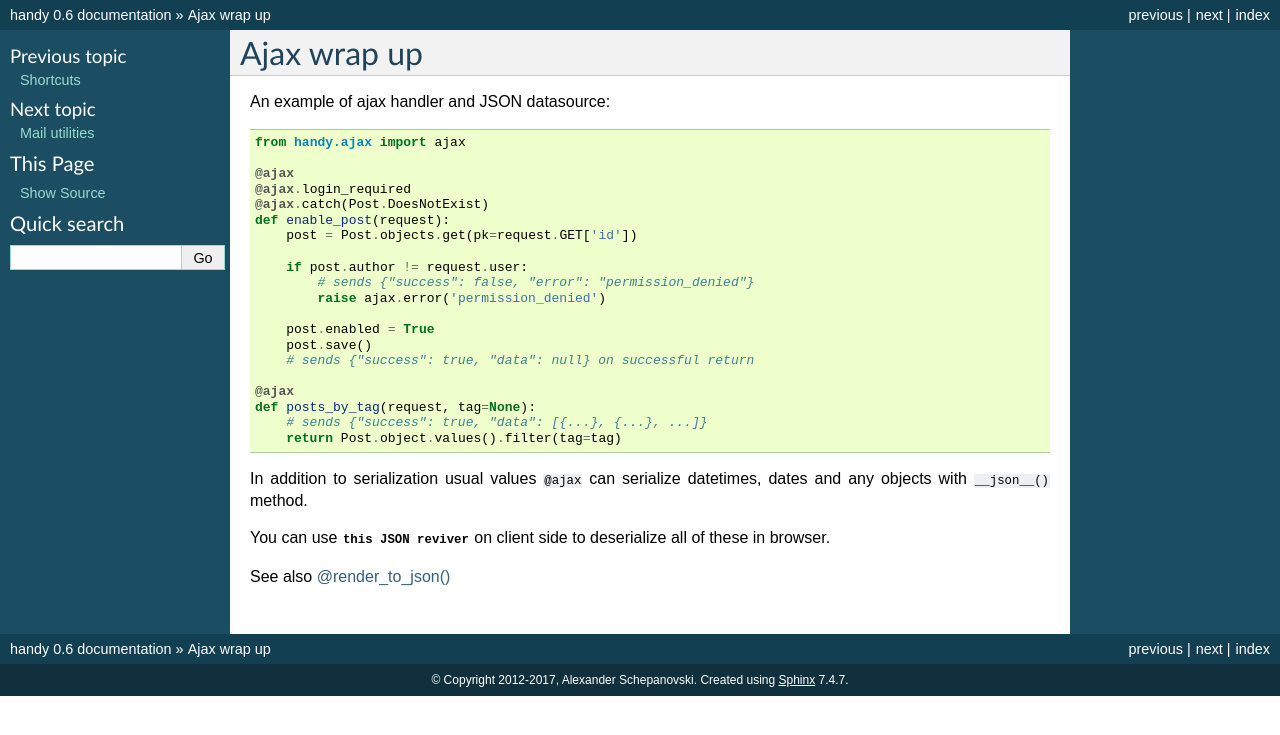
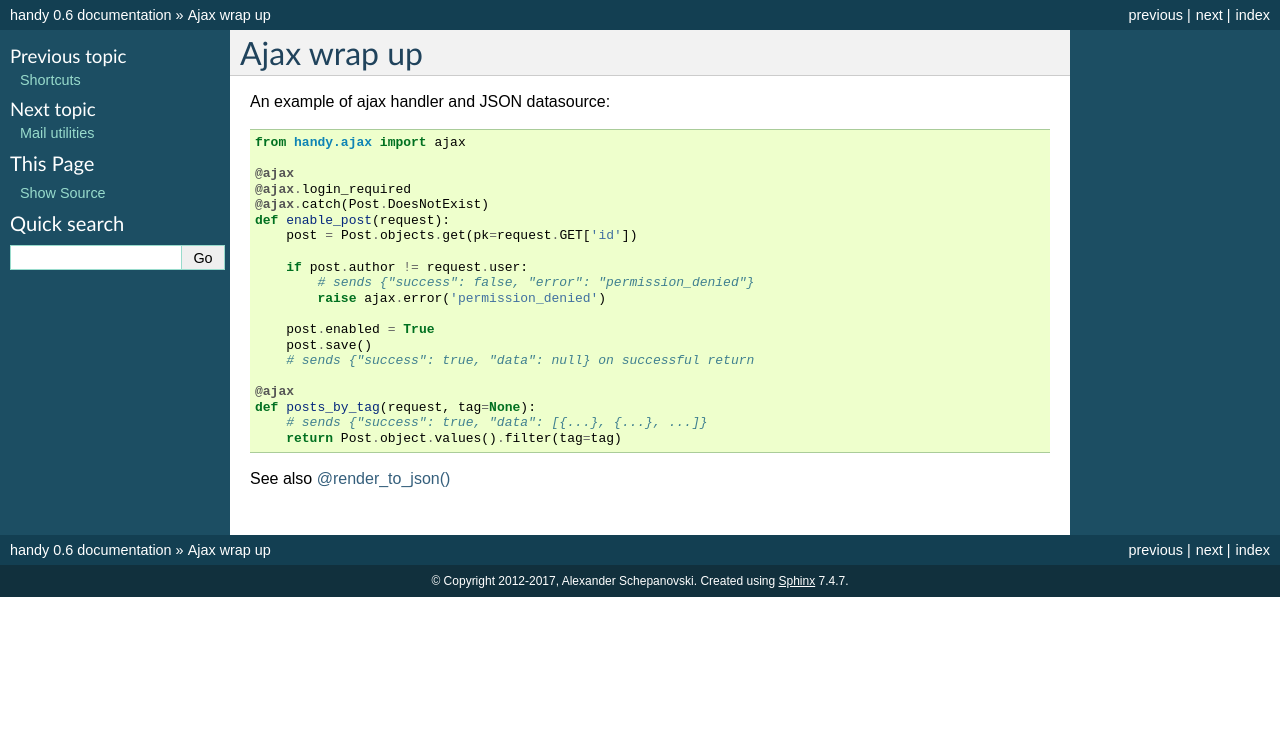
Before and after one commit to Suor/handy, a Sphinx documentation site: the page built from docs/ajax.rst, in a window 1280 px wide. Shown: the top 735 px of the page. Built offline with Sphinx 7.4.7, drawn with Linux system fonts in a browser that asks for light colours.

Commit message:
Update @ajax serialization docs
Remove reviver.js mention

```diff
--- a/docs/ajax.rst
+++ b/docs/ajax.rst
@@ -27,9 +27,4 @@ An example of ajax handler and JSON datasource::
         return Post.object.values().filter(tag=tag)
 
 
-In addition to serialization usual values ``@ajax`` can serialize datetimes, dates and any objects with ``__json__()`` method.
-
-You can use :download:`this JSON reviver <../handy/static/reviver.js>` on client side to deserialize all of these in browser.
-
-
 See also :ref:`@render_to_json() <render_to_json>`
```
